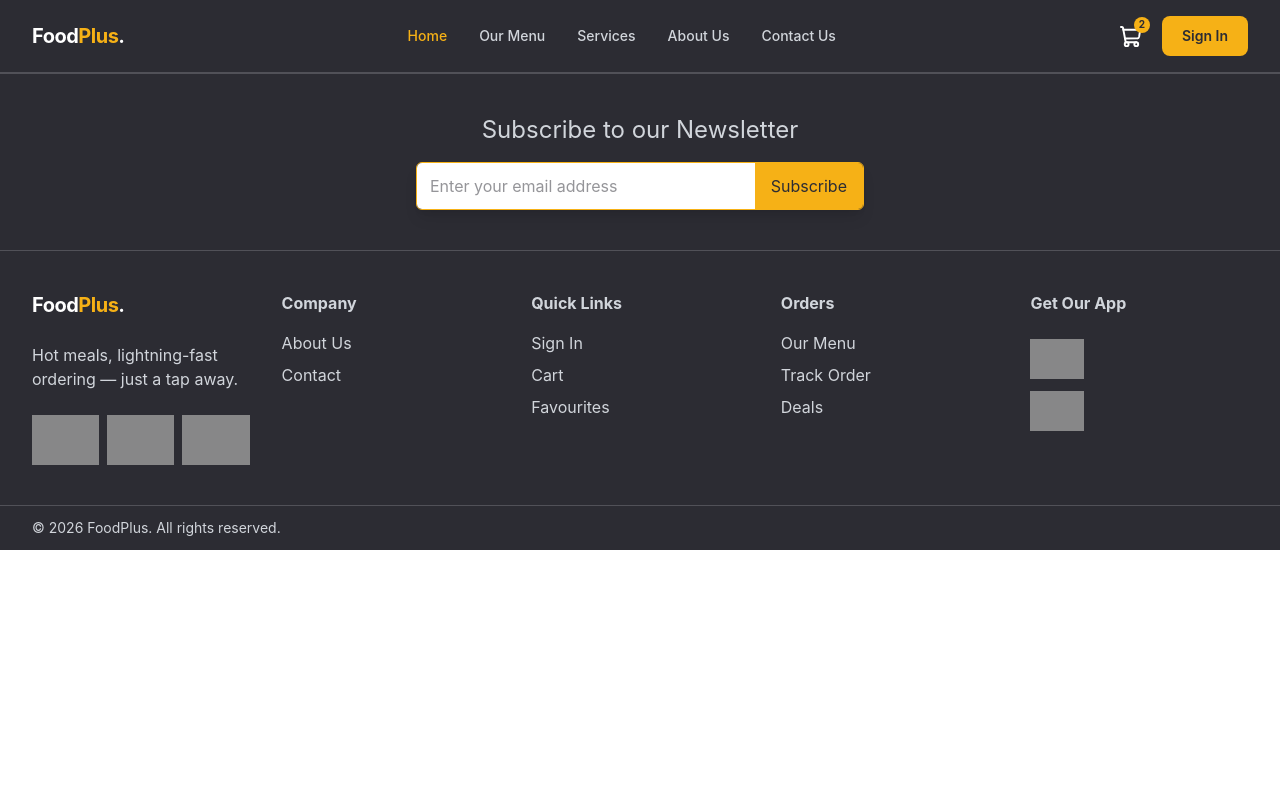
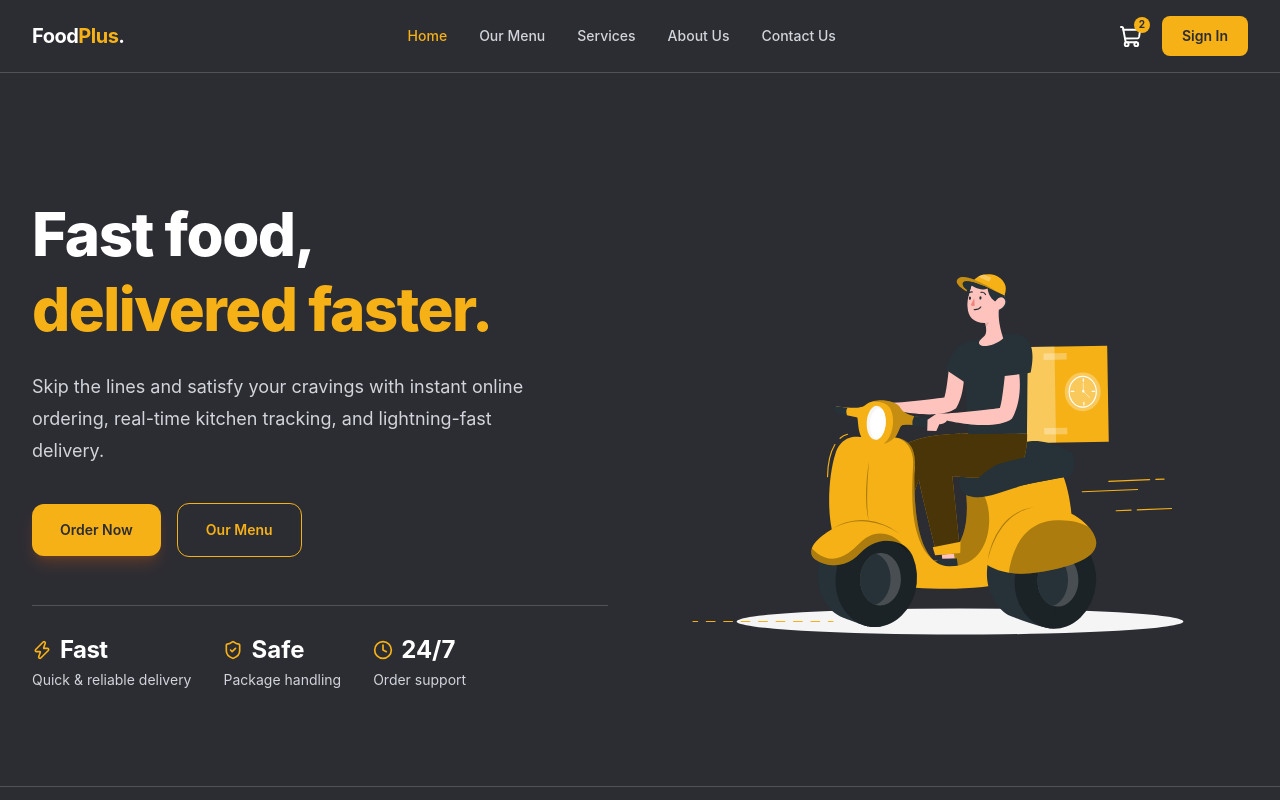
Before and after one commit to dennesnjoroge/food-plus, a React (Vite) app: page / in a window 1280 px wide. Shown: the top 800 px of the page. Built offline with nearby package versions, Linux system fonts and the light colour scheme; grey boxes are pictures that could not be loaded.

Commit message:
add hero to home component

```diff
--- a/src/pages/Home.tsx
+++ b/src/pages/Home.tsx
@@ -1,10 +1,13 @@
 import Header from "../components/Header";
+import { Hero } from "../components/Hero";
 import { Footer } from "../components/Footer";
 
 const Home = () => {
   return (
     <>
-      <Header /> <Footer />
+      <Header />
+      <Hero />
+      <Footer />
     </>
   );
 };
```
